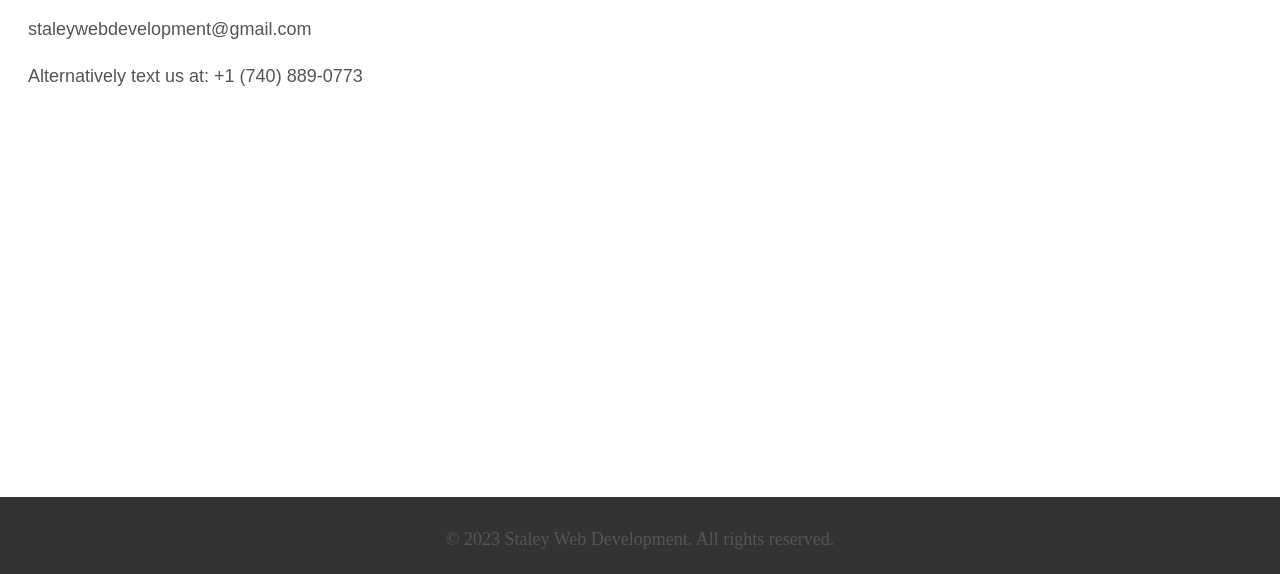
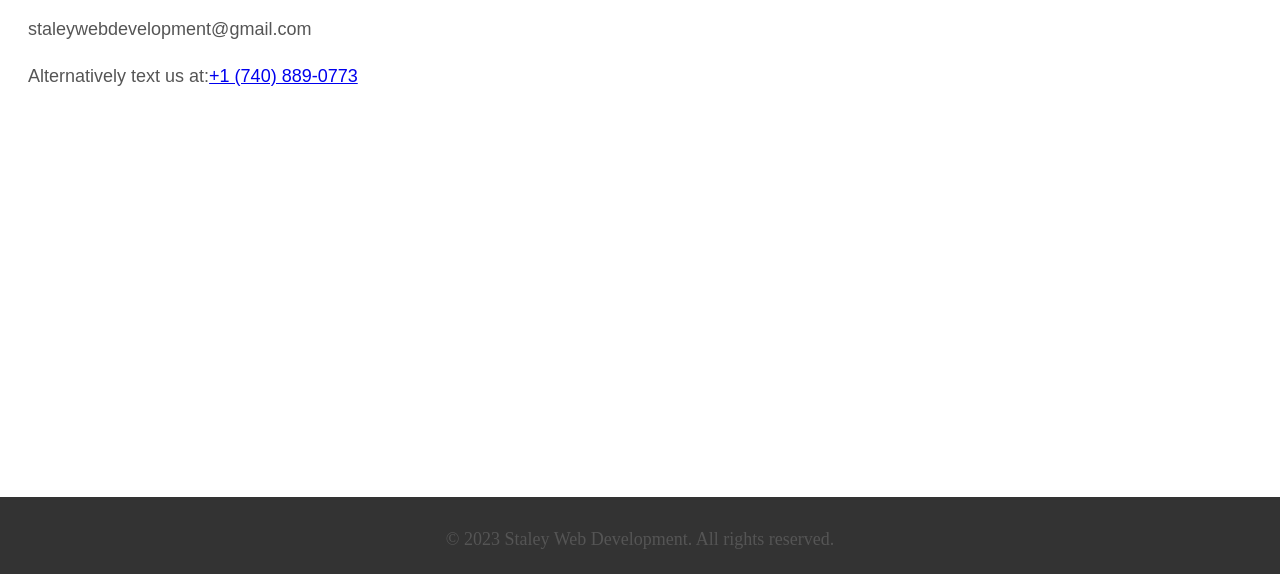
Before and after one commit to SwiftWebSolutions/SwiftWebSolutions.github.io, a plain HTML site: page contact.html in a window 1280 px wide. Shown: the part 226-800 px from the top of the page. Drawn offline with Linux system fonts and the light colour scheme.

Commit message:
Update contact.html

```diff
--- a/contact.html
+++ b/contact.html
@@ -20,7 +20,7 @@
         <h1>Contact Us</h1>
         <p>To get in touch with us for web design or support reasons please contact us at:</p>
         <p>staleywebdevelopment@gmail.com</p>
-        <p>Alternatively text us at: +1 (740) 889-0773</p>
+        <p>Alternatively text us at:<a href="tel:+17408890773">+1 (740) 889-0773</a></p>
     </main>
 
     <footer>
```
